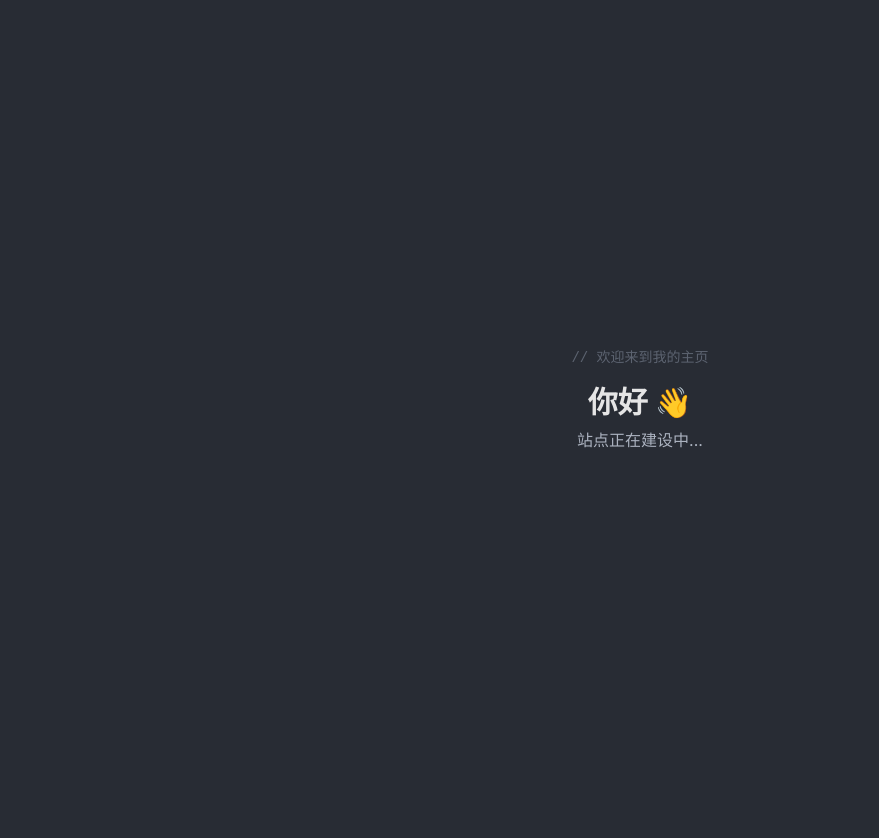
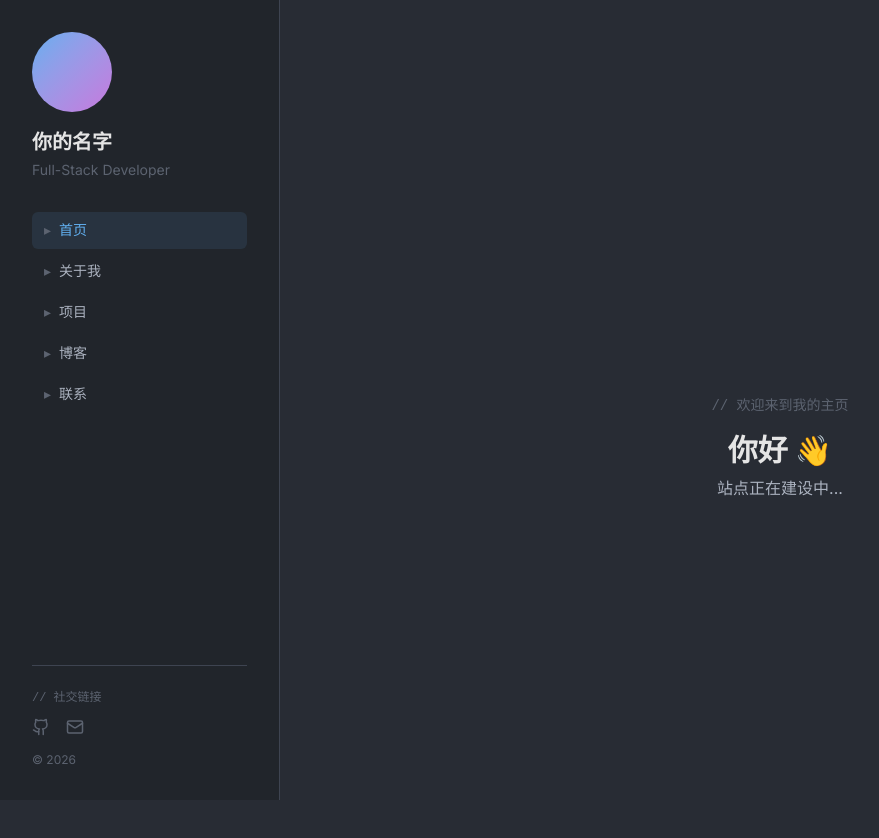
Before and after one commit to RenjojiKureha/personalPage, a Next.js app: page / in a window 1280 px wide. Shown: the top 838 px of the page, without its empty margins (0-879 px from the left). Before the commit the page ends 800 px from the top, so only its background shows below. Built offline with nearby package versions, Linux system fonts and the light colour scheme.

Commit message:
feat: 添加左右分栏布局、Sidebar 和移动端导航

```diff
--- a/src/app/layout.tsx
+++ b/src/app/layout.tsx
@@ -1,5 +1,7 @@
 import type { Metadata } from "next";
 import { Inter } from "next/font/google";
+import Sidebar from "@/components/layout/Sidebar";
+import MobileNav from "@/components/layout/MobileNav";
 import "./globals.css";
 
 const inter = Inter({ subsets: ["latin"] });
@@ -19,7 +21,15 @@ export default function RootLayout({
 }>) {
   return (
     <html lang="zh-CN">
-      <body className={inter.className}>{children}</body>
+      <body className={inter.className}>
+        <Sidebar />
+        <MobileNav />
+        <main className="md:ml-[280px] min-h-screen">
+          <div className="max-w-4xl mx-auto px-6 py-12 max-md:pt-20">
+            {children}
+          </div>
+        </main>
+      </body>
     </html>
   );
 }
--- /dev/null
+++ b/src/components/layout/MobileNav.tsx
@@ -0,0 +1,66 @@
+"use client";
+
+import { useState } from "react";
+import Link from "next/link";
+import { usePathname } from "next/navigation";
+import { Menu, X } from "lucide-react";
+import type { NavItem } from "@/lib/types";
+
+const navItems: NavItem[] = [
+  { label: "首页", href: "/" },
+  { label: "关于我", href: "/about" },
+  { label: "项目", href: "/projects" },
+  { label: "博客", href: "/blog" },
+  { label: "联系", href: "/contact" },
+];
+
+export default function MobileNav() {
+  const [isOpen, setIsOpen] = useState(false);
+  const pathname = usePathname();
+
+  const isActive = (href: string) => {
+    if (href === "/") return pathname === "/";
+    return pathname.startsWith(href);
+  };
+
+  return (
+    <div className="md:hidden">
+      {/* 顶部栏 */}
+      <div className="fixed top-0 left-0 right-0 z-50 bg-bg-secondary border-b border-border px-4 py-3 flex items-center justify-between">
+        <span className="text-sm font-bold text-text-heading">你的名字</span>
+        <button
+          onClick={() => setIsOpen(!isOpen)}
+          className="text-text-primary"
+        >
+          {isOpen ? <X size={20} /> : <Menu size={20} />}
+        </button>
+      </div>
+
+      {/* 展开菜单 */}
+      {isOpen && (
+        <div className="fixed inset-0 z-40 bg-bg-secondary pt-14">
+          <nav className="p-6">
+            <ul className="space-y-2">
+              {navItems.map((item) => (
+                <li key={item.href}>
+                  <Link
+                    href={item.href}
+                    onClick={() => setIsOpen(false)}
+                    className={`block px-4 py-3 rounded-md text-base transition-colors ${
+                      isActive(item.href)
+                        ? "text-accent-blue bg-accent-blue/10"
+                        : "text-text-primary hover:text-text-heading"
+                    }`}
+                  >
+                    <span className="font-mono text-text-muted mr-2">▸</span>
+                    {item.label}
+                  </Link>
+                </li>
+              ))}
+            </ul>
+          </nav>
+        </div>
+      )}
+    </div>
+  );
+}
--- /dev/null
+++ b/src/components/layout/Sidebar.tsx
@@ -0,0 +1,79 @@
+"use client";
+
+import Link from "next/link";
+import { usePathname } from "next/navigation";
+import { Github, Mail } from "lucide-react";
+import type { NavItem } from "@/lib/types";
+
+const navItems: NavItem[] = [
+  { label: "首页", href: "/" },
+  { label: "关于我", href: "/about" },
+  { label: "项目", href: "/projects" },
+  { label: "博客", href: "/blog" },
+  { label: "联系", href: "/contact" },
+];
+
+export default function Sidebar() {
+  const pathname = usePathname();
+
+  const isActive = (href: string) => {
+    if (href === "/") return pathname === "/";
+    return pathname.startsWith(href);
+  };
+
+  return (
+    <aside className="fixed left-0 top-0 h-screen w-[280px] bg-bg-secondary border-r border-border flex flex-col p-8 max-md:hidden">
+      {/* 头像 */}
+      <div className="mb-4">
+        <div className="w-20 h-20 rounded-full bg-gradient-to-br from-accent-blue to-accent-purple" />
+      </div>
+
+      {/* 名字与职位 */}
+      <h1 className="text-xl font-bold text-text-heading">你的名字</h1>
+      <p className="text-sm text-text-muted mt-1">Full-Stack Developer</p>
+
+      {/* 导航 */}
+      <nav className="mt-8 flex-1">
+        <ul className="space-y-1">
+          {navItems.map((item) => (
+            <li key={item.href}>
+              <Link
+                href={item.href}
+                className={`block px-3 py-2 rounded-md text-sm transition-colors ${
+                  isActive(item.href)
+                    ? "text-accent-blue bg-accent-blue/10"
+                    : "text-text-primary hover:text-text-heading hover:bg-bg-primary/50"
+                }`}
+              >
+                <span className="font-mono text-text-muted mr-2">▸</span>
+                {item.label}
+              </Link>
+            </li>
+          ))}
+        </ul>
+      </nav>
+
+      {/* 社交链接 */}
+      <div className="mt-auto pt-6 border-t border-border">
+        <div className="font-mono text-xs text-text-muted mb-3">{"// 社交链接"}</div>
+        <div className="flex gap-4">
+          <a
+            href="https://github.com/yourusername"
+            target="_blank"
+            rel="noopener noreferrer"
+            className="text-text-muted hover:text-accent-blue transition-colors"
+          >
+            <Github size={18} />
+          </a>
+          <a
+            href="mailto:your@email.com"
+            className="text-text-muted hover:text-accent-blue transition-colors"
+          >
+            <Mail size={18} />
+          </a>
+        </div>
+        <p className="text-xs text-text-muted mt-4">&copy; 2026</p>
+      </div>
+    </aside>
+  );
+}
--- /dev/null
+++ b/src/components/ui/AnimatedSection.tsx
@@ -0,0 +1,24 @@
+"use client";
+
+import { motion } from "framer-motion";
+import type { ReactNode } from "react";
+
+interface AnimatedSectionProps {
+  children: ReactNode;
+  className?: string;
+  delay?: number;
+}
+
+export default function AnimatedSection({ children, className, delay = 0 }: AnimatedSectionProps) {
+  return (
+    <motion.div
+      initial={{ opacity: 0, y: 20 }}
+      whileInView={{ opacity: 1, y: 0 }}
+      viewport={{ once: true, margin: "-50px" }}
+      transition={{ duration: 0.5, delay }}
+      className={className}
+    >
+      {children}
+    </motion.div>
+  );
+}
--- /dev/null
+++ b/src/components/ui/SectionTitle.tsx
@@ -0,0 +1,21 @@
+interface SectionTitleProps {
+  children: string;
+  color?: "blue" | "purple" | "green" | "yellow" | "red";
+}
+
+const colorMap = {
+  blue: "text-accent-blue",
+  purple: "text-accent-purple",
+  green: "text-accent-green",
+  yellow: "text-accent-yellow",
+  red: "text-accent-red",
+};
+
+export default function SectionTitle({ children, color = "blue" }: SectionTitleProps) {
+  return (
+    <h2 className={`font-mono text-sm ${colorMap[color]} mb-4`}>
+      <span className="text-text-muted">{"// "}</span>
+      {children}
+    </h2>
+  );
+}
```
